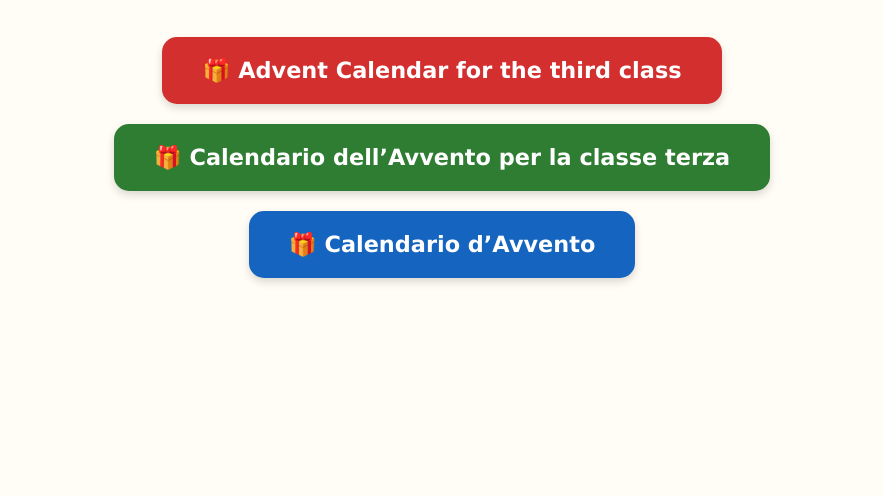
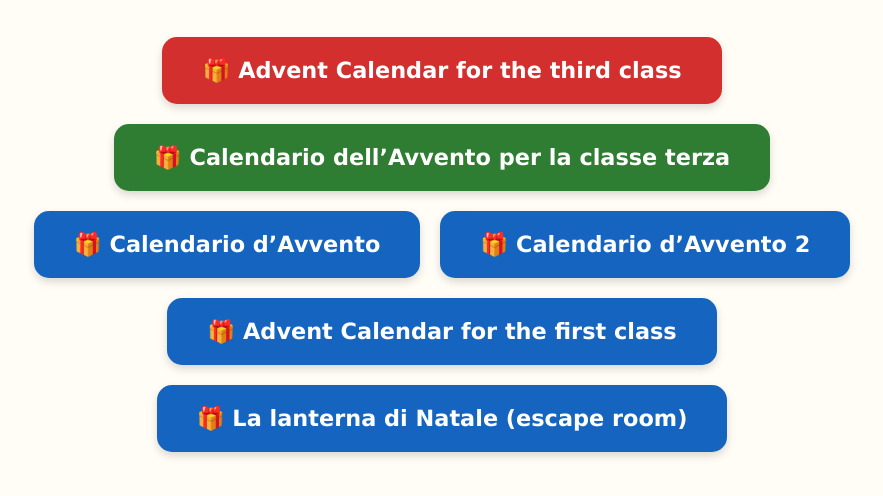
Before and after one commit to Frizza66/christmas-time, a plain HTML site: page index.html in a window 1280 px wide. Shown: the part 186-682 px from the top of the page, without its empty margins (198-1081 px from the left). Drawn offline with Linux system fonts and the light colour scheme.

Commit message:
Update index.html

```diff
--- a/index.html
+++ b/index.html
@@ -87,6 +87,15 @@
         <!-- 3 -->
         <a href="calendario-avvento.html" class="btn-avvento btn-blu">🎁 Calendario d’Avvento</a>
 
+        <!-- 4 -->
+        <a href="avvento-motivazionale.html" class="btn-avvento btn-blu">🎁 Calendario d’Avvento 2</a>
+
+        <!-- 5 -->
+        <a href="advent-calendar-first.html" class="btn-avvento btn-blu">🎁 Advent Calendar for the first class</a>
+
+        <!-- 6 -->
+        <a href="escape-lanterna.html" class="btn-avvento btn-blu">🎁 La lanterna di Natale (escape room)</a>
+
         <!-- ========================================== -->
         <!-- PER AGGIUNGERE ALTRI GIORNI:
              Copia e incolla una di queste righe qui sotto,
```
